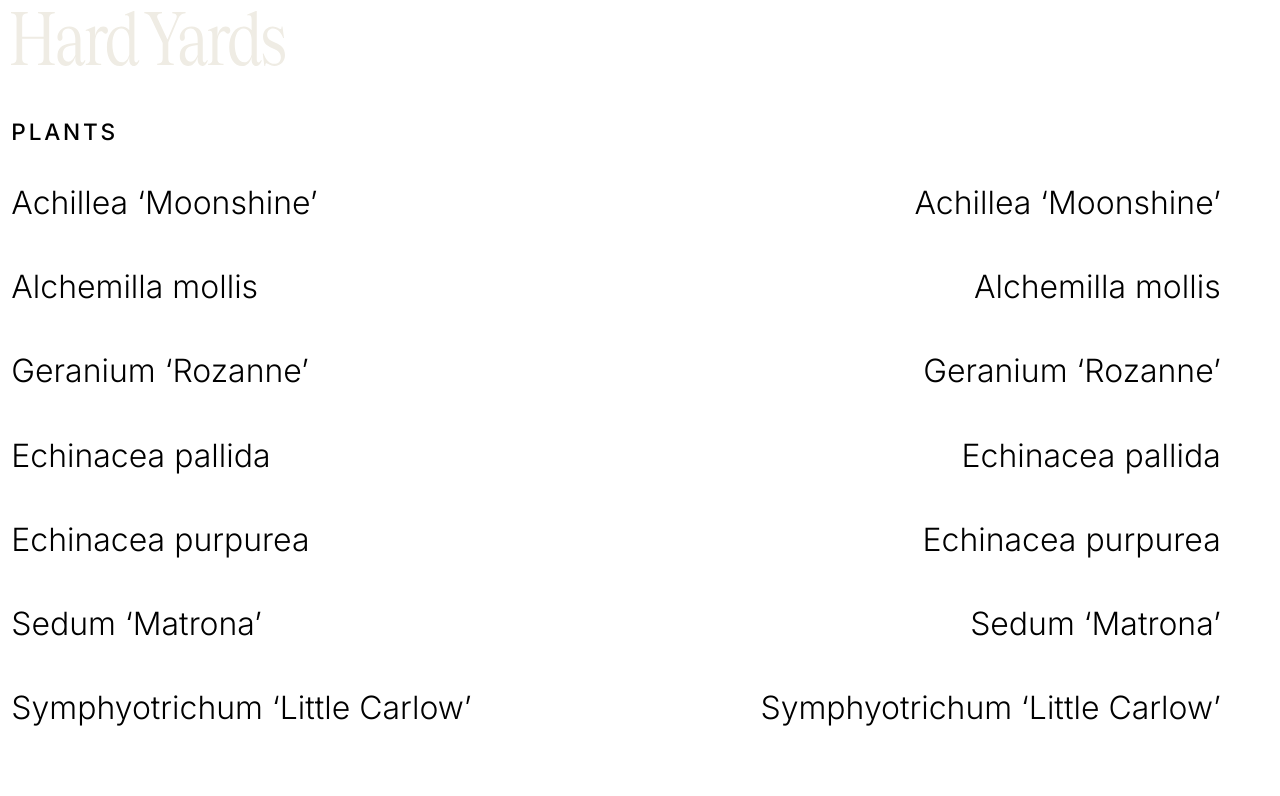
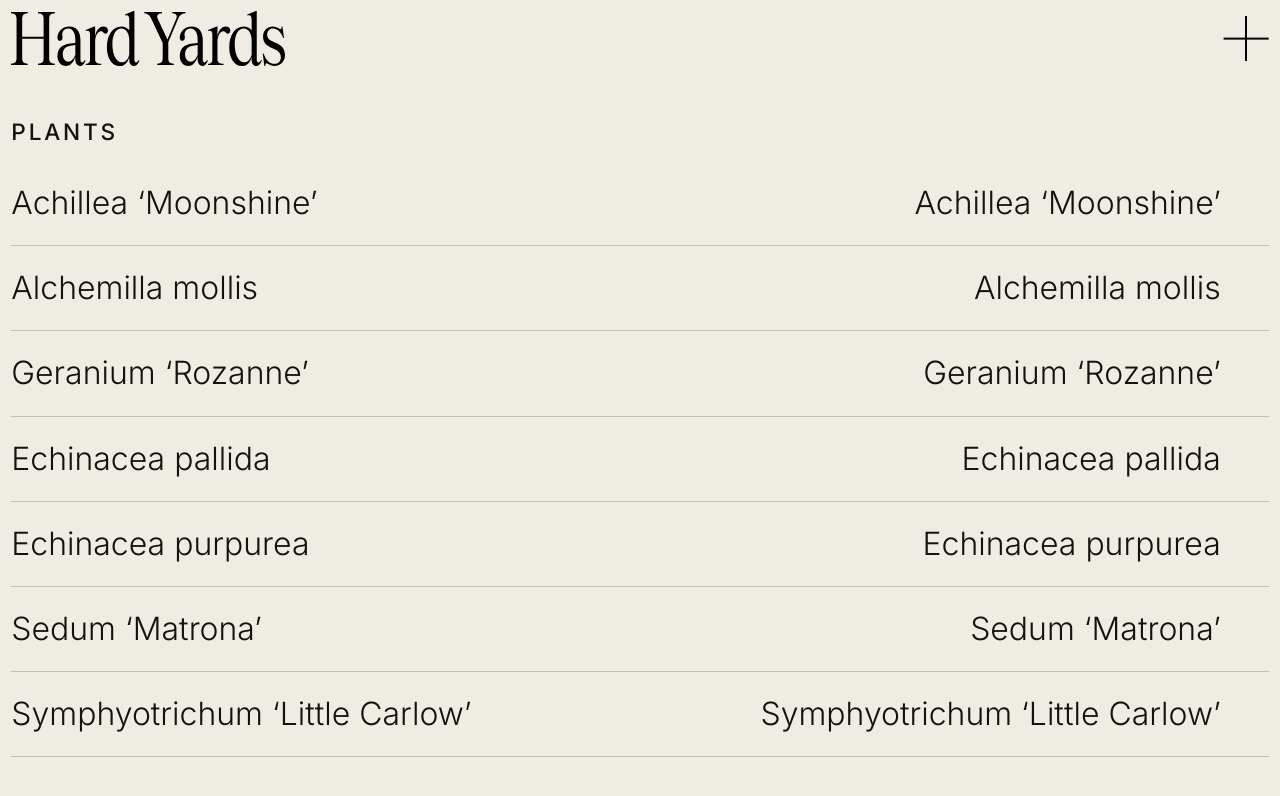
Before and after one commit to bobbyvanrijn/hardyards, a Next.js app: page /plants in a window 1280 px wide. Shown: the top 796 px of the page. Built offline with nearby package versions, Linux system fonts and the light colour scheme; some icons are missing.

Commit message:
feature: Light theme

```diff
--- a/styles/Home.module.css
+++ b/styles/Home.module.css
@@ -5,7 +5,7 @@
     line-height: .95;
     font-weight: 225;
     letter-spacing: -.0325em;
-    color: rgb(var(--white) / var(--alpha-9));
+    color: rgb(var(--foreground) / var(--alpha-9));
 
     max-width: 12em;
     margin: var(--scale-5) 0 var(--scale-3);
--- a/styles/globals.css
+++ b/styles/globals.css
@@ -2,6 +2,9 @@
     /* Colors, warm tint */
     --black: 18 18 17;
     --white: 239 236 228;
+
+    --foreground: var(--black);
+    --background: var(--white);
 
     --alpha-05: .05;
     --alpha-1: .1;
@@ -46,6 +49,9 @@ body {
     margin: 0;
     font-family: -apple-system, BlinkMacSystemFont, Segoe UI, Roboto, Oxygen,
     Ubuntu, Cantarell, Fira Sans, Droid Sans, Helvetica Neue, sans-serif;
+
+    color: rgb(var(--foreground));
+    background: rgb(var(--background));
 }
 
 main {
@@ -66,8 +72,6 @@ a {
         color-scheme: dark;
     }
     body {
-        color: rgb(var(--white));
-        background: rgb(var(--black));
     }
 }
 
```
